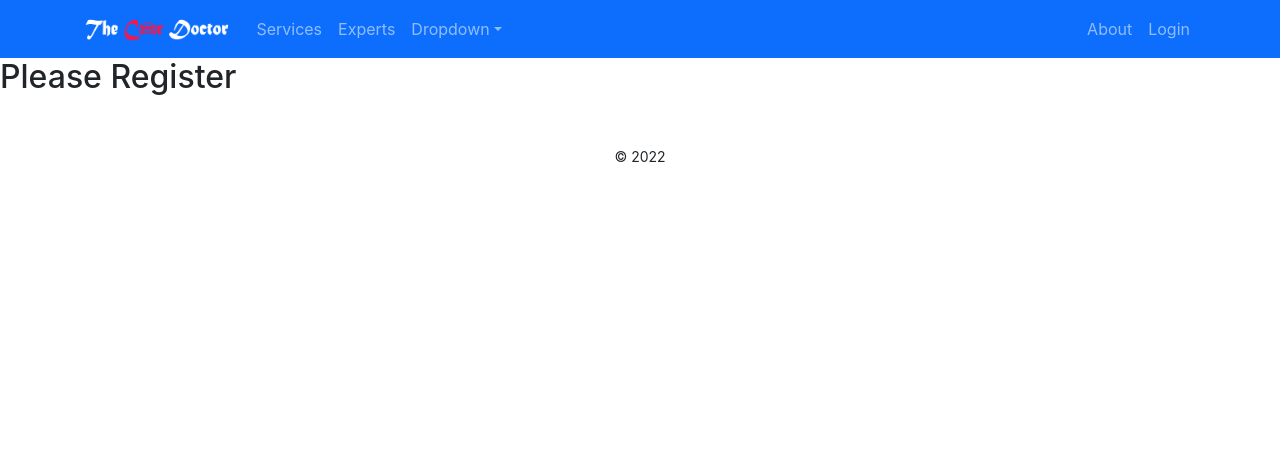
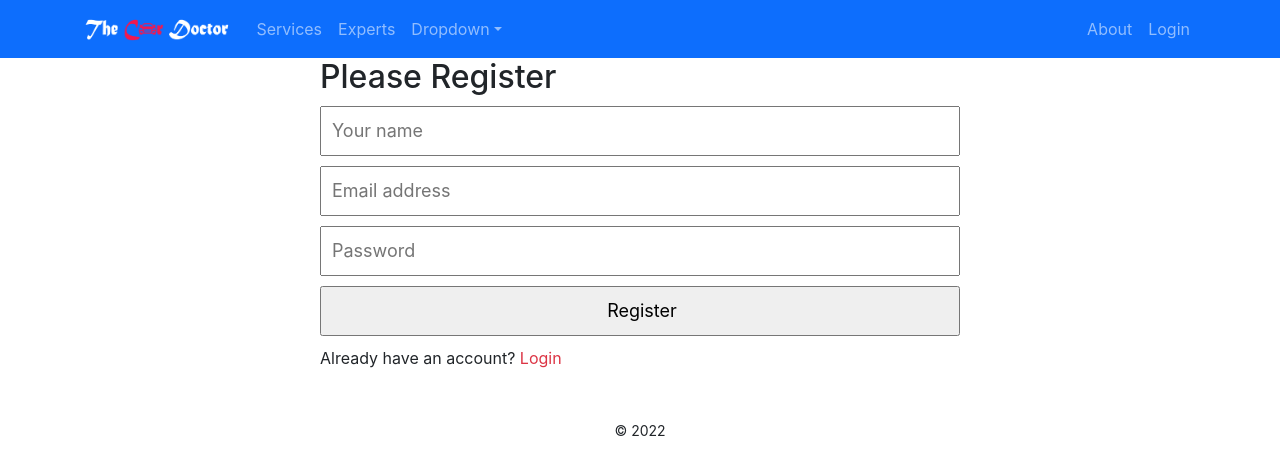
Before and after one commit to Labib2003/genius-car-services, a React (Create React App) app: page /register in a window 1280 px wide. Shown: the top 474 px of the page. Built offline with nearby package versions, Linux system fonts and the light colour scheme; no server answers.

Commit message:
register form made with vanilla css

```diff
--- a/src/Pages/Login/Login/Login.js
+++ b/src/Pages/Login/Login/Login.js
@@ -1,6 +1,6 @@
 import React, { useRef } from 'react';
 import { Button, Form } from 'react-bootstrap';
-import { useNavigate } from 'react-router-dom';
+import { Link, useNavigate } from 'react-router-dom';
 
 const Login = () => {
     const emailRef = useRef('');
@@ -41,7 +41,7 @@ const Login = () => {
                     Submit
                 </Button>
             </Form>
-            <p>New to Genius Car? <span onClick={navigateRegister} className='text-danger'>Register</span></p>
+            <p>New to Genius Car? <Link to='/register' onClick={navigateRegister} className='text-danger text-decoration-none'>Register</Link></p>
         </div>
     );
 };
--- /dev/null
+++ b/src/Pages/Login/Register/Register.css
@@ -0,0 +1,13 @@
+.register-form {
+    margin: 0 auto;
+    width: 50%;
+}
+
+.register-form input {
+    display: block;
+    width: 100%;
+    height: 50px;
+    padding-left: 10px;
+    font-size: 18px;
+    margin: 10px 0;
+}
--- a/src/Pages/Login/Register/Register.js
+++ b/src/Pages/Login/Register/Register.js
@@ -1,9 +1,28 @@
 import React from 'react';
+import { Link, useNavigate } from 'react-router-dom';
+import './Register.css';
 
 const Register = () => {
+    const navigate = useNavigate();
+
+    const navigateLogin = () => {
+        navigate('/login');
+    }
+
+    const handleRegister = (event) => {
+        event.preventDefault();
+    }
+
     return (
-        <div>
+        <div className='register-form'>
             <h2>Please Register</h2>
+            <form onSubmit={handleRegister}>
+                <input type="text" name='name' placeholder='Your name' />
+                <input type="email" name="email" placeholder='Email address' required />
+                <input type="password" name="password" placeholder='Password' required />
+                <input type="submit" value="Register" />
+            </form>
+            <p>Already have an account? <Link to='/login' onClick={navigateLogin} className='text-danger text-decoration-none'>Login</Link></p>
         </div>
     );
 };
--- a/src/Pages/Shared/Header/Header.js
+++ b/src/Pages/Shared/Header/Header.js
@@ -2,11 +2,9 @@ import React from 'react';
 import { Container, Nav, Navbar, NavDropdown } from 'react-bootstrap';
 import { useAuthState } from 'react-firebase-hooks/auth';
 import { Link } from 'react-router-dom';
-import auth from '../../../firebase.init';
 import logo from '../../../images/logo.png'
 
 const Header = () => {
-    const [user] = useAuthState(auth);
     return (
         <header>
             <Navbar collapseOnSelect expand="lg" sticky='top' bg="primary" variant="dark">
```
